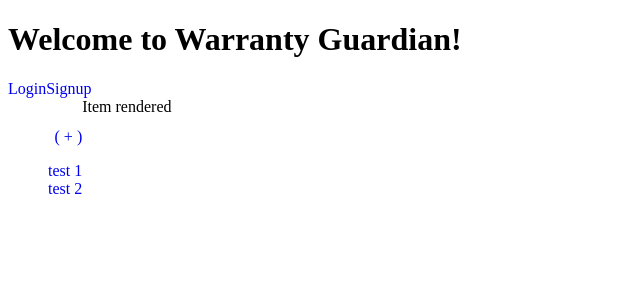
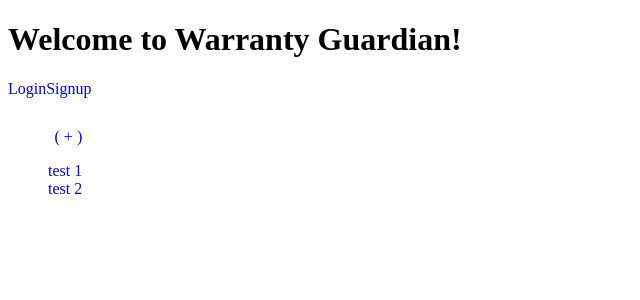
Before and after one commit to StephenDodd1/warranty-guardian, a React (Create React App) app: page / in a window 1280 px wide. Shown: the top 300 px of the page, without its empty margins (0-640 px from the left). Built offline with nearby package versions, Linux system fonts and the light colour scheme.

Commit message:
added the renderItem function

```diff
--- a/src/App.js
+++ b/src/App.js
@@ -3,10 +3,13 @@ import Header from './Header/Header';
 import Main from './Main/Main'
 
 function App() {
+  const renderItem = () => {
+    console.log('RENDER ITEM ran')
+  }
   return (
     <div className="App">
       <Header />
-      <Main />
+      <Main renderItem = {renderItem}/>
     </div>
   );
 }
--- a/src/Item/Item.js
+++ b/src/Item/Item.js
@@ -2,11 +2,17 @@ import React from 'react';
 import { Component } from 'react';
 
 class Item extends Component {
-
+  constructor(props) {
+    super(props);
+    this.state = {
+      item: null
+    }
+  }
   render() {
-    console.log(this.params)
+    const renderItem = this.state.item !== null ?
+    <div>Item rendered {window.location.pathname}</div> : <></>
   return(
-    <div>Item rendered </div>
+    renderItem
   )
 }
 }
--- a/src/Items/Items.js
+++ b/src/Items/Items.js
@@ -5,11 +5,12 @@ import {Link} from 'react-router-dom'
 class Items extends Component {
   componentDidMount() {
 }
+
   render() {
     let itemsList = () => {
       let items = []
         for(let i = 1; i < 3; i++){
-        items.push(<li id={`${i}`}><Link id='1' to={`item/${this.id}`} replace>test {i}</Link></li>)
+        items.push(<li id={`${i}`} key={`${i}`} onClick={this.props.renderItem}><Link id='1' to={`item/${i}`} replace>test {i}</Link></li>)
         }
         console.log(items)
       return items;
--- a/src/Main/Main.js
+++ b/src/Main/Main.js
@@ -1,18 +1,20 @@
-import React from 'react';
-import Items from '../Items/Items'
-import Item from '../Item/Item'
-import {Link} from 'react-router-dom'
+import React, { Component } from "react";
+import Items from "../Items/Items";
+import Item from "../Item/Item";
+import { Link } from "react-router-dom";
 
-function Main() {
-  return(
-    <main>
-      <div className = 'items-container'>
-      <Link to='Add'>( + )</Link>
-      <Items />
-      </div>
-      <Item />
-    </main>
-  )
+class Main extends Component {
+  render() {
+    return (
+      <main>
+        <div className="items-container">
+          <Link to="Add">( + )</Link>
+          <Items renderItem={this.props.renderItem} />
+        </div>
+        <Item />
+      </main>
+    );
+  }
 }
 
 export default Main;
```
